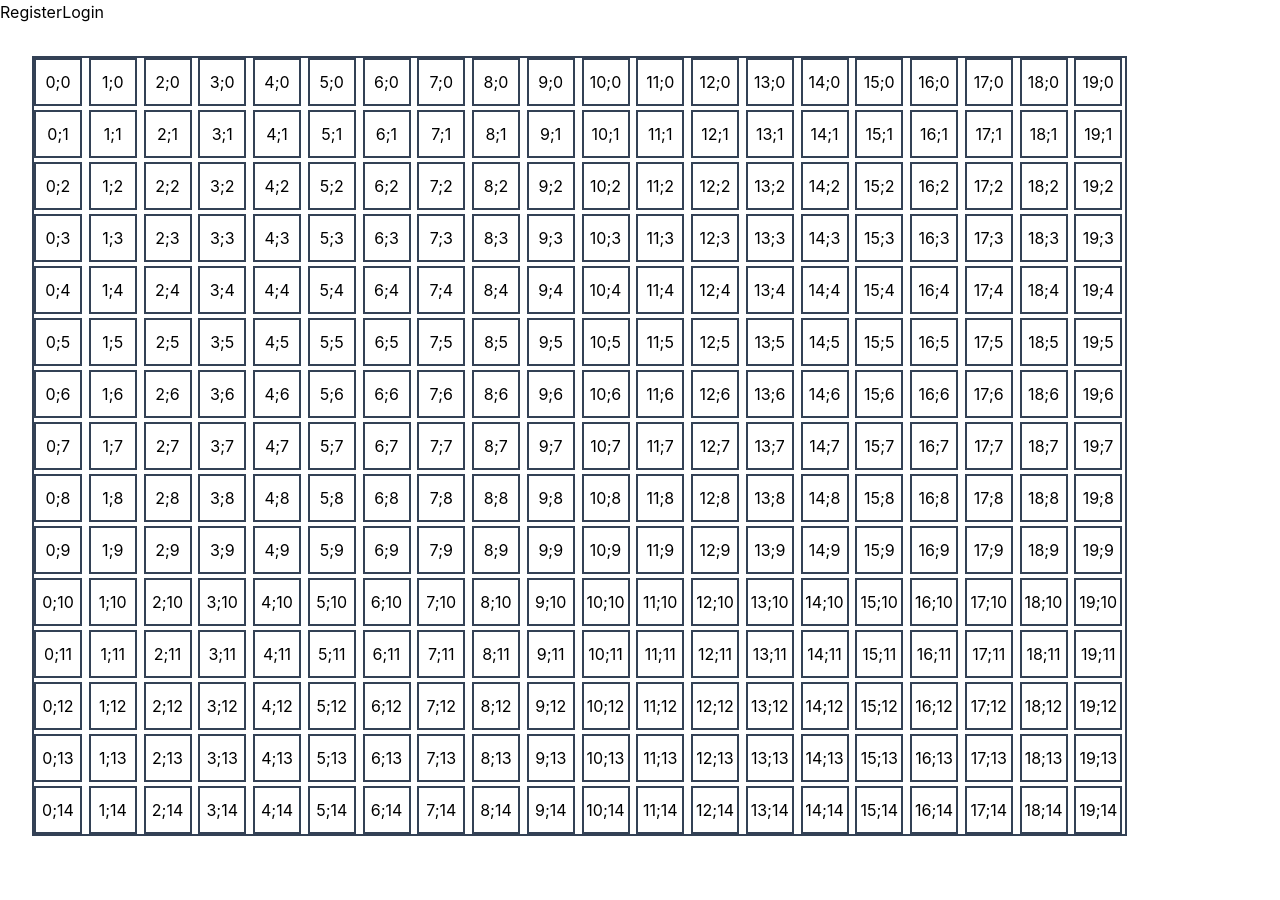
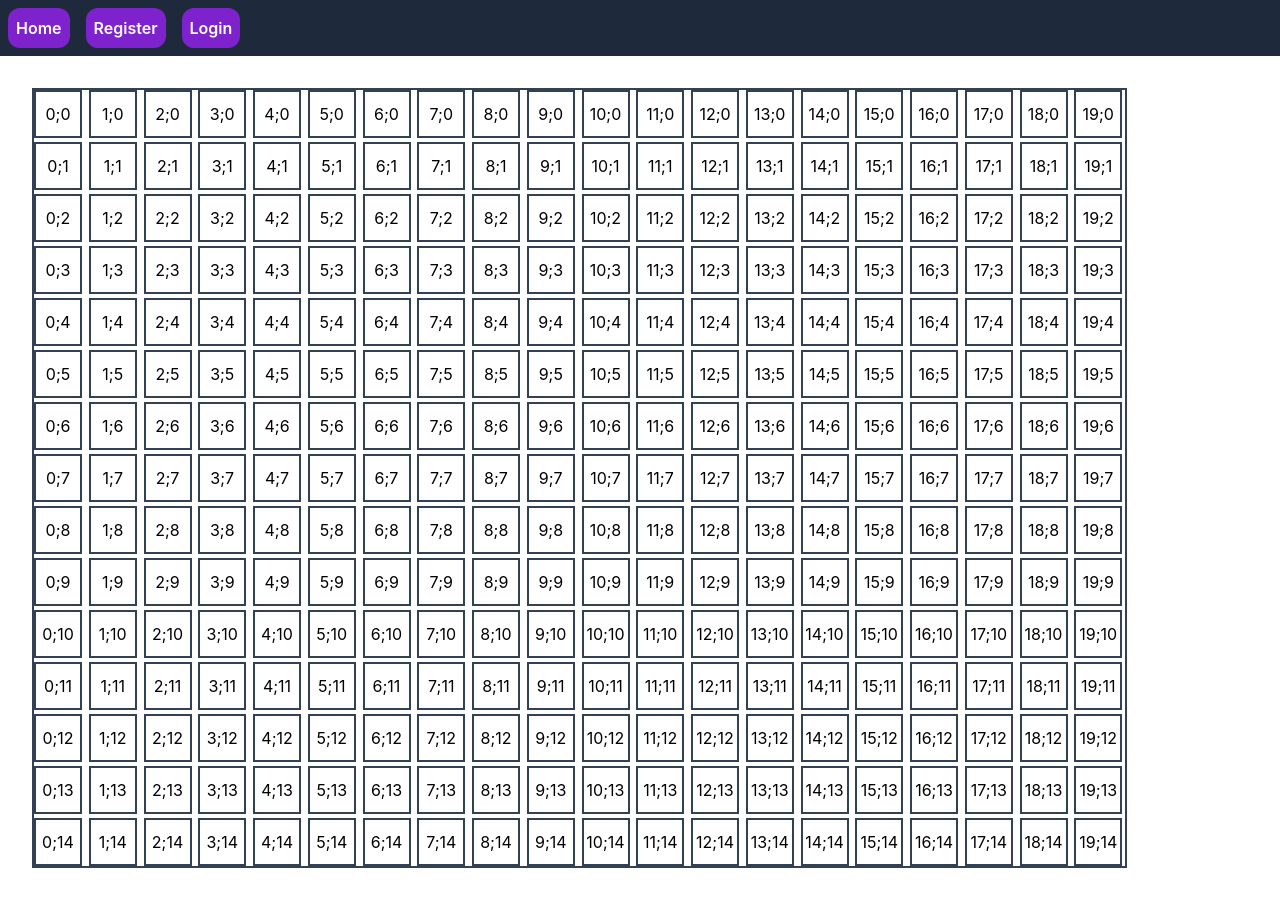
Before and after one commit to MokkaCicc/tankastic, a Next.js app: page / in a window 1280 px wide. Before the commit the page ends 868 px from the top, so only its background shows below. Built offline with nearby package versions, Linux system fonts and the light colour scheme; no server answers; the database is empty.

Commit message:
Create NavBar Component

```diff
--- /dev/null
+++ b/components/button.tsx
@@ -0,0 +1,18 @@
+import Link from "next/link";
+
+
+interface Props {
+	content: string
+	link: string
+}
+
+
+export default function Button(props: Props) {
+	return (
+		<button className='h-10 bg-purple-700 rounded-xl m-2 p-2 hover:scale-125 ease-in-out duration-300'>
+			<Link href={ props.link }>
+				<a className='font-semibold text-white'>{ props.content }</a>
+			</Link>
+		</button>
+	)
+}
--- /dev/null
+++ b/components/navbar.tsx
@@ -0,0 +1,12 @@
+import Button from './button'
+
+
+export default function NavBar() {
+	return (
+		<nav className='bg-slate-800 flex h-14'>
+			<Button content='Home' link='/' />
+			<Button content='Register' link='/account/register' />
+			<Button content='Login' link='/account/login' />
+		</nav>
+	)
+}
--- a/pages/index.tsx
+++ b/pages/index.tsx
@@ -1,21 +1,15 @@
 import { Tank } from '@prisma/client'
-import Link from 'next/link'
+import NavBar from '../components/navbar'
 import Map from '../components/map'
 import PrismaInstance from '../helpers/prismaInstance'
 
 
 export default function Home(props: { tanks: Tank[] }) {
 	return (
-		<div>
-			<Link href="/account/register">
-				Register
-			</Link>
-			<Link href="/account/login">
-				Login
-			</Link>
-
+		<>
+			<NavBar />
 			<Map cols={20} rows={15} tanks={props.tanks} />
-		</div>
+		</>
 	)
 }
 
```
